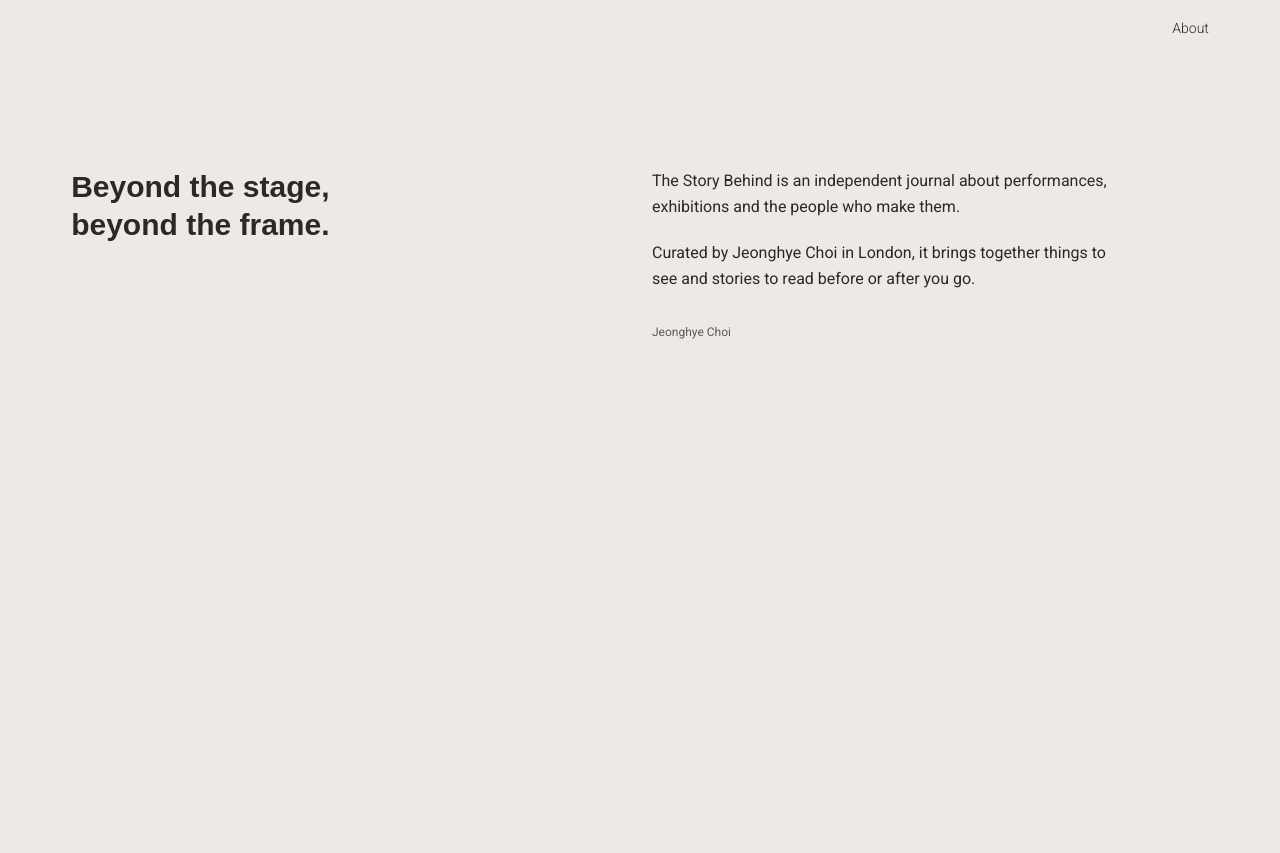
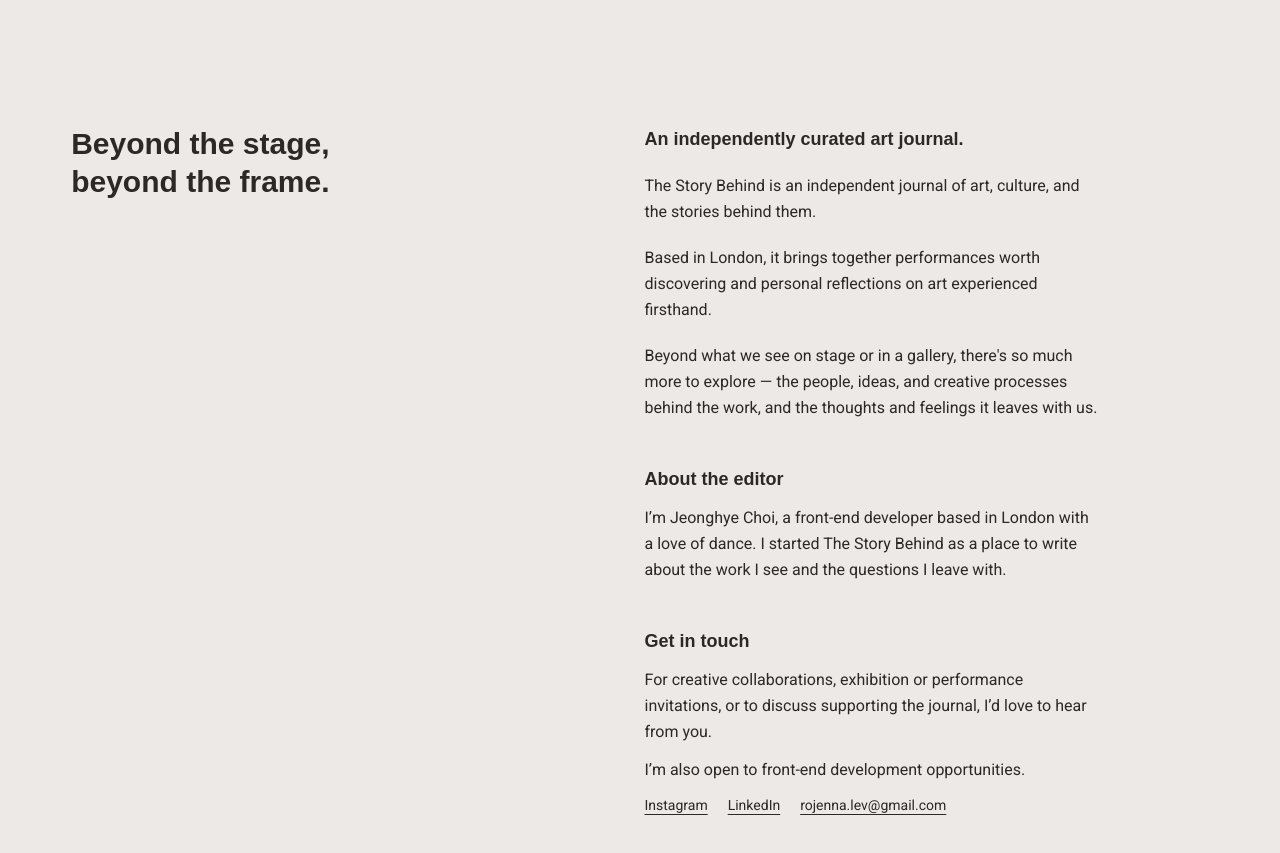
Before and after one commit to jeonghye-choi/london-in-dance, a React (Vite) app: page /about in a window 1280 px wide. Shown: the part 207-1060 px from the top of the page. Before the commit the page ends 800 px from the top, so only its background shows below. Built offline with nearby package versions, Linux system fonts and the light colour scheme.

Commit message:
feat: refine About content and align navigation across pages

```diff
--- a/src/app/App.tsx
+++ b/src/app/App.tsx
@@ -28,7 +28,7 @@ export default function App() {
   return (
     <ErrorBoundary>
       {!isHome && !isStories && !isStoryDetail && !isWhatsOn && !isAbout && (
-        <header className="flex justify-end px-5 pt-6 md:px-[clamp(1.25rem,5.56vw,5rem)] md:pt-[clamp(1.5rem,9vw,8rem)]">
+        <header className="page-inset flex justify-end">
           <SiteNav />
         </header>
       )}
--- a/src/components/EditorialPageLayout.tsx
+++ b/src/components/EditorialPageLayout.tsx
@@ -12,7 +12,7 @@ export default function EditorialPageLayout({
   children,
 }: EditorialPageLayoutProps) {
   return (
-    <main className="mx-auto w-full max-w-[90rem] px-5 pb-16 pt-6 md:px-[clamp(1.25rem,5.56vw,5rem)] md:pt-[clamp(1.5rem,9vw,8rem)]">
+    <main className="page-inset pb-16">
       <header className="grid grid-cols-[minmax(0,1fr)_auto] items-start gap-4">
         <h1 className="flex flex-wrap gap-x-3 text-xl font-semibold leading-none tracking-[0.08em] sm:gap-x-5 sm:text-2xl lg:gap-x-16 lg:text-[2rem]">
           {title.split(' ').map((word, index) => (
--- a/src/index.css
+++ b/src/index.css
@@ -12,9 +12,14 @@
   --font-family-body: 'Roboto', sans-serif;
 }
 
+@utility page-inset {
+  @apply mx-auto w-full max-w-[90rem] px-5 pt-5 md:px-[clamp(1.25rem,5.56vw,5rem)] md:pt-[clamp(1.5rem,9svh,8rem)] max-lg:[@media(max-height:42.5rem)]:pt-3;
+}
+
 @layer base {
   html {
     font-family: var(--font-family-body);
+    scrollbar-gutter: stable;
   }
 
   body {
--- a/src/pages/about/AboutPage.tsx
+++ b/src/pages/about/AboutPage.tsx
@@ -1,5 +1,6 @@
 import type { ReactNode } from 'react';
 import EditorialPageLayout from '@/components/EditorialPageLayout';
+import { INSTAGRAM_URL, LINKEDIN_URL } from '@/constants';
 
 type AboutPageProps = {
   navigation: ReactNode;
@@ -16,15 +17,57 @@ export default function AboutPage({ navigation }: AboutPageProps) {
         </h2>
 
         <div className="max-w-[55ch] space-y-5 text-base leading-relaxed lg:col-span-5 lg:col-start-7">
+          <h3 className="text-lg font-semibold">
+            An independently curated art journal.
+          </h3>
           <p>
-            The Story Behind is an independent journal about performances,
-            exhibitions and the people who make them.
+            The Story Behind is an independent journal of art, culture, and the
+            stories behind them.
           </p>
           <p>
-            Curated by Jeonghye Choi in London, it brings together things to see
-            and stories to read before or after you go.
+            Based in London, it brings together performances worth discovering
+            and personal reflections on art experienced firsthand.
           </p>
-          <p className="pt-3 text-xs text-muted">Jeonghye Choi</p>
+          <p>
+            Beyond what we see on stage or in a gallery, there's so much more to
+            explore — the people, ideas, and creative processes behind the work,
+            and the thoughts and feelings it leaves with us.
+          </p>
+          <section className="space-y-3 pt-6">
+            <h3 className="text-lg font-semibold">About the editor</h3>
+            <p>
+              I’m Jeonghye Choi, a front-end developer based in London with a
+              love of dance. I started The Story Behind as a place to write
+              about the work I see and the questions I leave with.
+            </p>
+          </section>
+
+          <section className="space-y-3 pt-6">
+            <h3 className="text-lg font-semibold">Get in touch</h3>
+            <p>
+              For creative collaborations, exhibition or performance
+              invitations, or to discuss supporting the journal, I’d love to
+              hear from you.
+            </p>
+            <p>I’m also open to front-end development opportunities.</p>
+            <ul className="flex flex-wrap gap-x-5 gap-y-2 text-sm underline-offset-4">
+              <li>
+                <a href={INSTAGRAM_URL} className="underline">
+                  Instagram
+                </a>
+              </li>
+              <li>
+                <a href={LINKEDIN_URL} className="underline">
+                  LinkedIn
+                </a>
+              </li>
+              <li>
+                <a href="mailto:rojenna.lev@gmail.com" className="underline">
+                  rojenna.lev@gmail.com
+                </a>
+              </li>
+            </ul>
+          </section>
         </div>
       </section>
     </EditorialPageLayout>
--- a/src/pages/home/HomePage.tsx
+++ b/src/pages/home/HomePage.tsx
@@ -6,7 +6,7 @@ type HomePageProps = {
 
 export default function HomePage({ navigation }: HomePageProps) {
   return (
-    <main className="mx-auto flex h-svh w-full max-w-[90rem] flex-col px-5 pb-5 pt-5 max-lg:[@media(max-height:42.5rem)]:pt-3 max-lg:[@media(max-height:42.5rem)]:pb-3 lg:pb-8 md:px-[clamp(1.25rem,5.56vw,5rem)] md:pt-[clamp(1.5rem,9svh,8rem)]">
+    <main className="page-inset flex h-svh flex-col pb-5 max-lg:[@media(max-height:42.5rem)]:pb-3 lg:pb-8">
       <header className="grid shrink-0 grid-cols-[minmax(0,1fr)_auto] items-start gap-4">
         <p className="text-sm md:text-base">Art is more than what we see.</p>
         {navigation}
```
